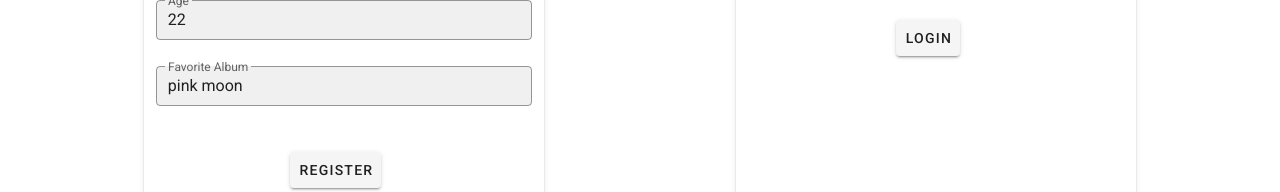
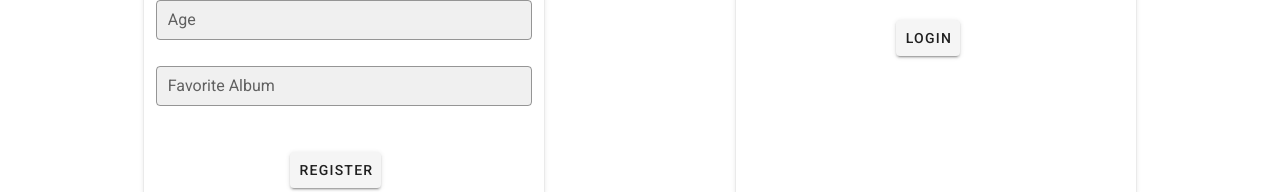
Before and after one commit to SteiniDavid/Mousikal-client, a Vue app: page / in a window 1280 px wide. Shown: the part 356-548 px from the top of the page. Built offline with nearby package versions, Linux system fonts and the light colour scheme; no server answers.

Commit message:
I think this is basically it

```diff
--- a/src/components/LoginRegister.vue
+++ b/src/components/LoginRegister.vue
@@ -112,8 +112,8 @@ export default {
     error: "",
     loggedIn: false,
     loggedInUserName: "",
-    favoriteAlbum: "pink moon",
-    age: "22",
+    favoriteAlbum: "",
+    age: "",
     loggedInError: false,
     registered: false
   }),
--- a/src/components/Search.vue
+++ b/src/components/Search.vue
@@ -16,7 +16,6 @@
     <div v-if="artistClickedOn">
       <ArtistPage :artistID="this.artistID" :loggedInUserName="this.loggedInUserName" :favoriteAlbum="this.favoriteAlbum" :age="this.age" :registered="this.registered" contain></ArtistPage>
     </div>
-    <div v-if="registered == true"><btn v-on:click="pushUserInfo">try to register</btn></div>
 
   </v-container>
 </template>
```
